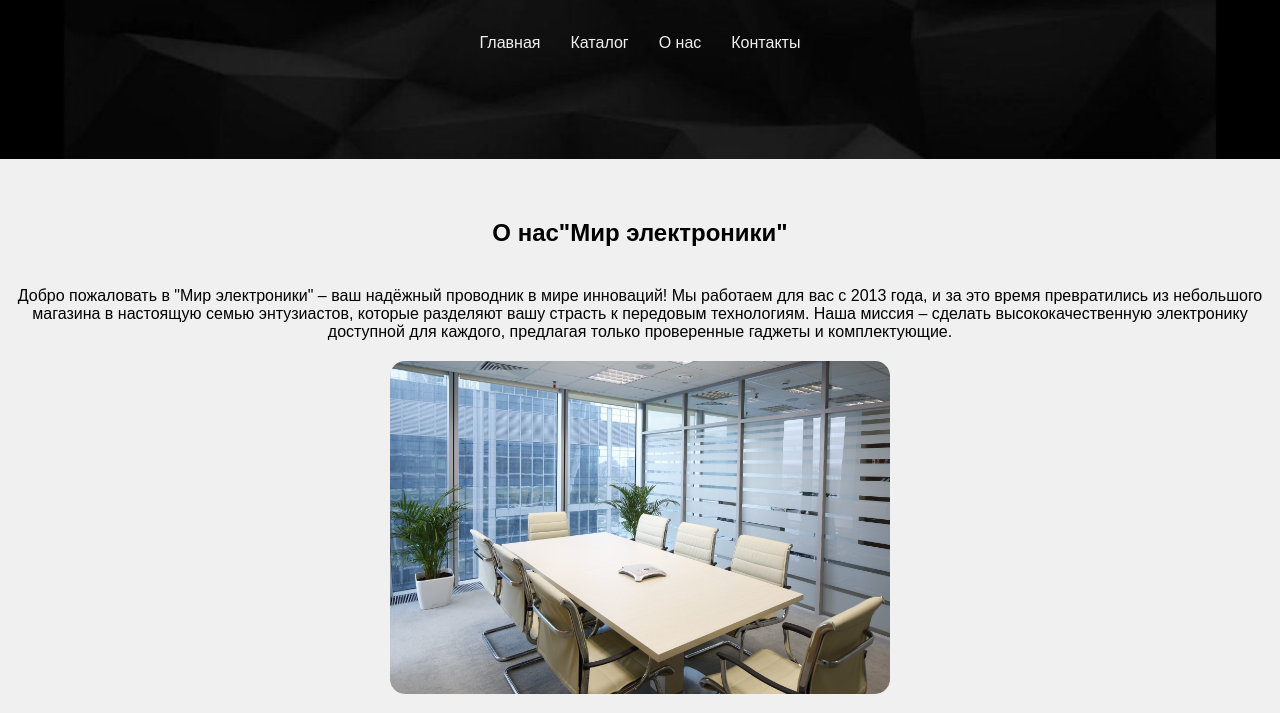
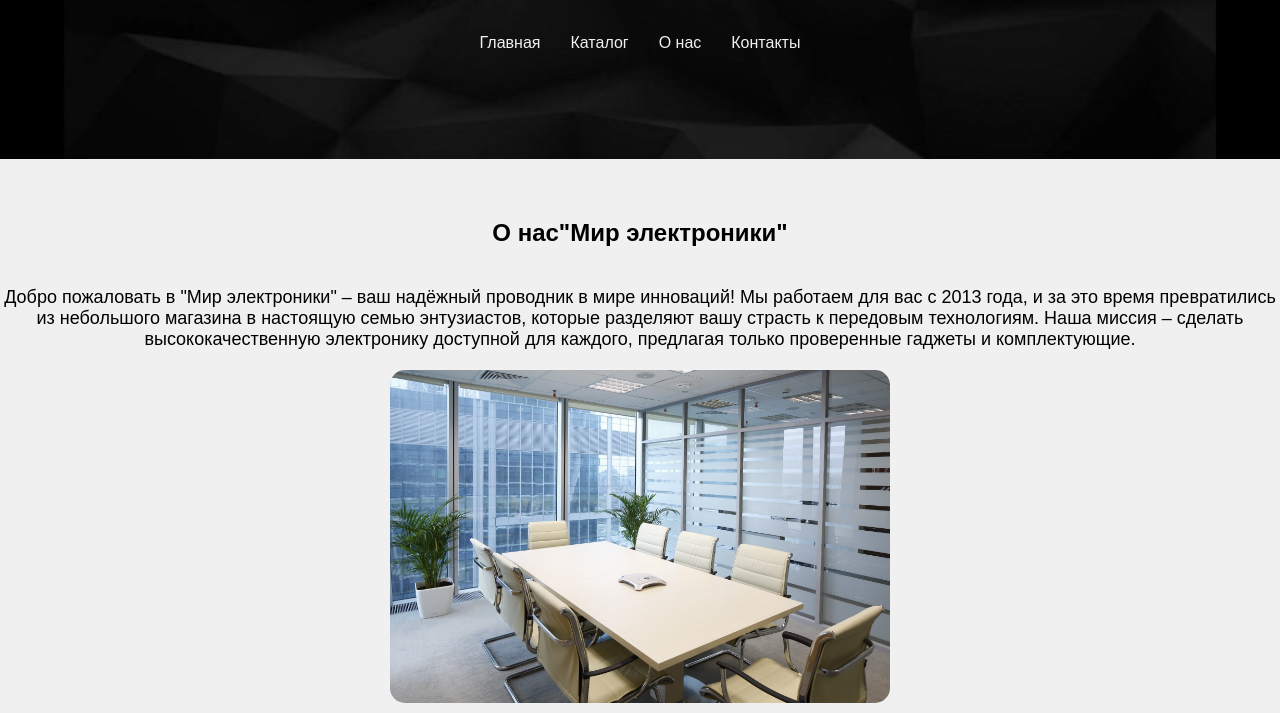
Before and after one commit to Egor513436/electronics_store, a plain HTML site: page pages/about.html in a window 1280 px wide. Shown: the part 81-794 px from the top of the page. Drawn offline with Linux system fonts and the light colour scheme.

Commit message:
fix Minor HTML/CSS adjustments

```diff
--- a/pages/about.html
+++ b/pages/about.html
@@ -21,7 +21,7 @@
    <main>
     <section id="about-content">
     <h1> О нас"Мир электроники"</h1>
-    <p>
+    <p class="onas">
 Добро пожаловать в "Мир электроники" – ваш надёжный проводник в мире инноваций! Мы работаем для вас с 2013 года, и за это время превратились из небольшого магазина в настоящую семью энтузиастов, которые разделяют вашу страсть к передовым технологиям. Наша миссия – сделать высококачественную электронику доступной для каждого, предлагая только проверенные гаджеты и комплектующие.
         <img src="../image/offic.jpg" alt="Наш офис">
             Мы гордимся каждым товаром в нашем ассортименте и гарантируем его качество. В "Мире электроники" вы найдете не просто устройство, а надёжного партнёра, который пройдёт с вами путь от выбора до послепродажной поддержки. Наша команда всегда готова помочь, ведь мы ценим каждого клиента и стремимся предоставить лучший сервис 24/7. Будьте уверены: с нами ваше будущее уже сегодня!
--- a/style.css
+++ b/style.css
@@ -149,3 +149,12 @@ p {
 .notification.info {
     background-color: #007bff;
 }
+p {
+    font-size: 23px;
+    padding: 20px 0;
+    margin: 15px auto;
+    font-family: system-ui, -apple-system, BlinkMacSystemFont, 'Segoe UI', Roboto, Oxygen, Ubuntu, Cantarell, 'Open Sans', 'Helvetica Neue', sans-serif;
+}
+.onas {
+    font-size: large;
+}
```
Also changed, not shown: index.html (+1 -0 lines).
